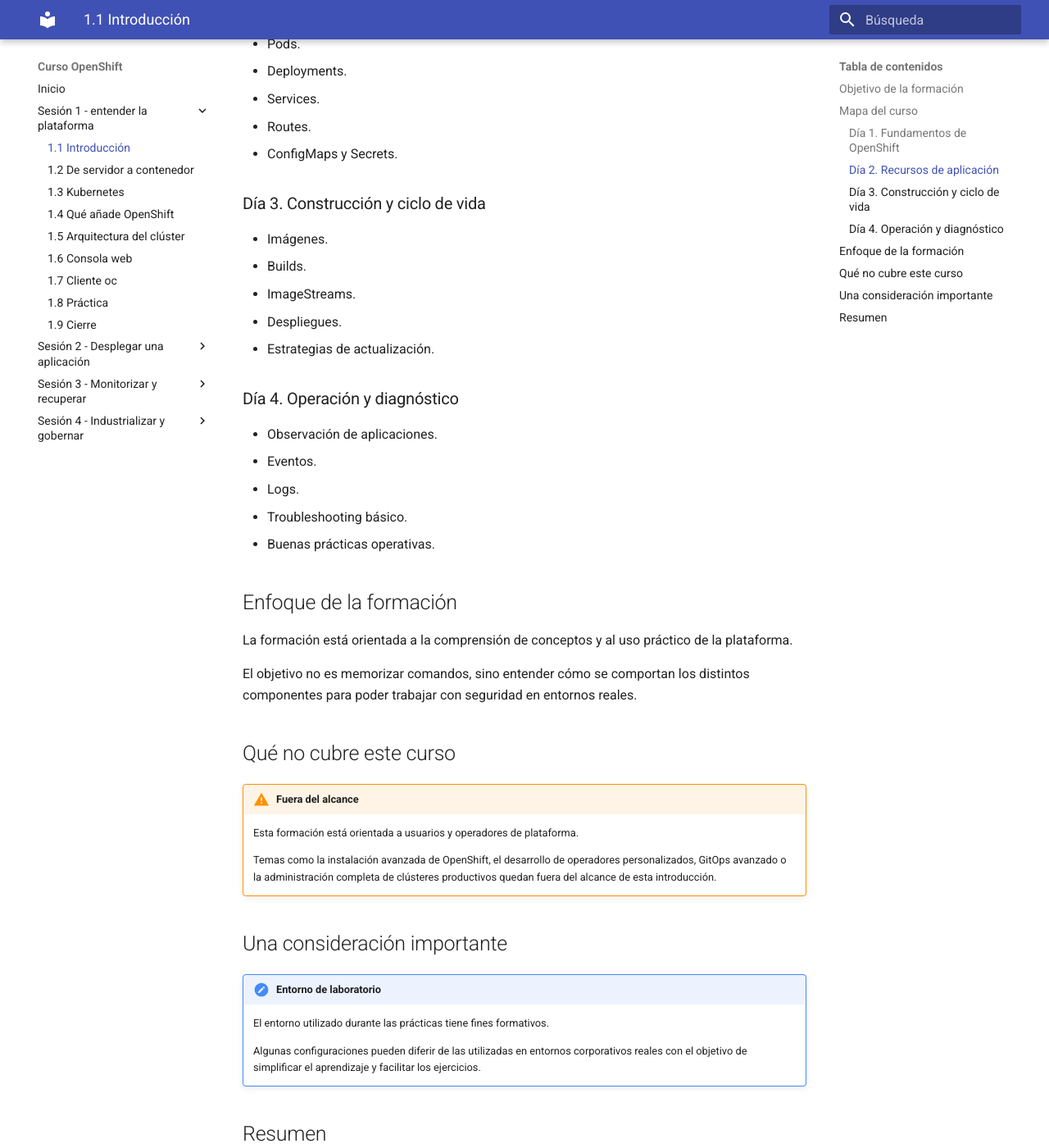
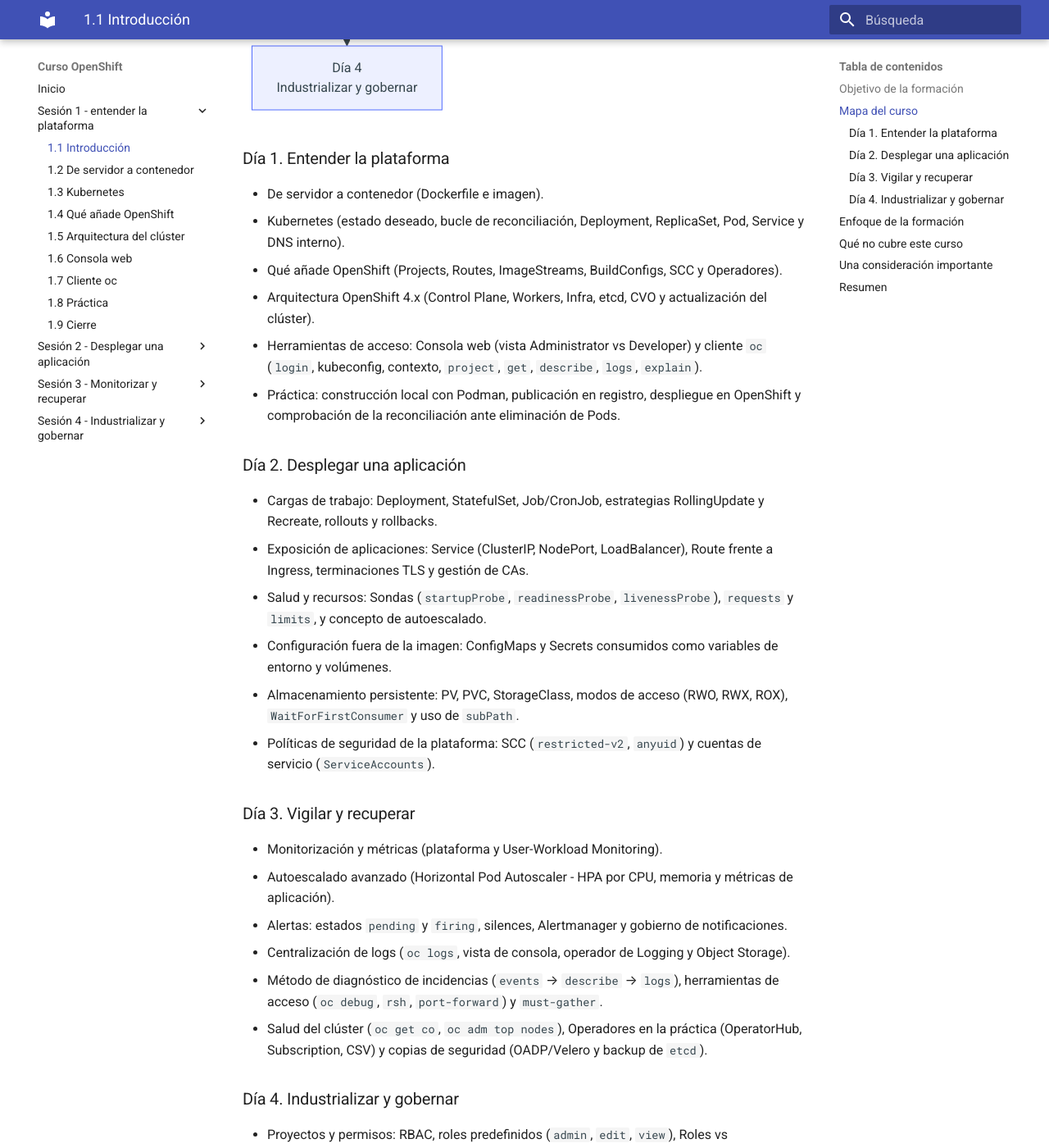
Before and after one commit to ieftraining/curso-openshift, an MkDocs documentation site: the page built from docs/sesion1/1.1 Introduccion.md, in a window 1280 px wide and 1400 px high, scrolled down 1329 px. Shown: the whole window at 82% size. Built offline with MkDocs 1.6.1 and Material for MkDocs 9.7.7, drawn with Linux system fonts in a browser that asks for light colours; some of the changed text lies outside the part shown.

Commit message:
Add files via upload

````diff
--- a/docs/sesion1/1.1 Introduccion.md
+++ b/docs/sesion1/1.1 Introduccion.md
@@ -2,7 +2,7 @@
 
 ## Objetivo de la formación
 
-El objetivo de este curso es proporcionar una visión práctica y realista de OpenShift como plataforma de ejecución y operación de aplicaciones basadas en contenedores..
+El objetivo de este curso es proporcionar una visión práctica y realista de OpenShift como plataforma de ejecución y operación de aplicaciones basadas en contenedores.
 
 Durante las distintas sesiones aprenderemos los conceptos fundamentales sobre los que se construye la plataforma, entenderemos cómo se organiza un clúster OpenShift y adquiriremos los conocimientos necesarios para desplegar, operar y diagnosticar aplicaciones dentro de un entorno empresarial.
 
@@ -23,49 +23,51 @@
 ## Mapa del curso
 
 ```mermaid
-flowchart LR
-
-    D1["Día 1<br/>Fundamentos de OpenShift"]
-    D2["Día 2<br/>Recursos de aplicación"]
-    D3["Día 3<br/>Construcción y ciclo de vida"]
-    D4["Día 4<br/>Operación y diagnóstico"]
+flowchart TD
+    D1["Día 1<br/>Entender la plataforma"]
+    D2["Día 2<br/>Desplegar una aplicación"]
+    D3["Día 3<br/>Vigilar y recuperar"]
+    D4["Día 4<br/>Industrializar y gobernar"]
 
     D1 --> D2
     D2 --> D3
     D3 --> D4
 ```
 
-### Día 1. Fundamentos de OpenShift
+### Día 1. Entender la plataforma
 
-- Contenedores.
-- Kubernetes.
-- Arquitectura OpenShift.
-- Herramientas de acceso y administración.
+- De servidor a contenedor (Dockerfile e imagen).
+- Kubernetes (estado deseado, bucle de reconciliación, Deployment, ReplicaSet, Pod, Service y DNS interno).
+- Qué añade OpenShift (Projects, Routes, ImageStreams, BuildConfigs, SCC y Operadores).
+- Arquitectura OpenShift 4.x (Control Plane, Workers, Infra, etcd, CVO y actualización del clúster).
+- Herramientas de acceso: Consola web (vista Administrator vs Developer) y cliente `oc` (`login`, kubeconfig, contexto, `project`, `get`, `describe`, `logs`, `explain`).
+- Práctica: construcción local con Podman, publicación en registro, despliegue en OpenShift y comprobación de la reconciliación ante eliminación de Pods.
 
-### Día 2. Recursos de aplicación
+### Día 2. Desplegar una aplicación
 
-- Projects.
-- Pods.
-- Deployments.
-- Services.
-- Routes.
-- ConfigMaps y Secrets.
+- Cargas de trabajo: Deployment, StatefulSet, Job/CronJob, estrategias RollingUpdate y Recreate, rollouts y rollbacks.
+- Exposición de aplicaciones: Service (ClusterIP, NodePort, LoadBalancer), Route frente a Ingress, terminaciones TLS y gestión de CAs.
+- Salud y recursos: Sondas (`startupProbe`, `readinessProbe`, `livenessProbe`), `requests` y `limits`, y concepto de autoescalado.
+- Configuración fuera de la imagen: ConfigMaps y Secrets consumidos como variables de entorno y volúmenes.
+- Almacenamiento persistente: PV, PVC, StorageClass, modos de acceso (RWO, RWX, ROX), `WaitForFirstConsumer` y uso de `subPath`.
+- Políticas de seguridad de la plataforma: SCC (`restricted-v2`, `anyuid`) y cuentas de servicio (`ServiceAccounts`).
 
-### Día 3. Construcción y ciclo de vida
+### Día 3. Vigilar y recuperar
 
-- Imágenes.
-- Builds.
-- ImageStreams.
-- Despliegues.
-- Estrategias de actualización.
+- Monitorización y métricas (plataforma y User-Workload Monitoring).
+- Autoescalado avanzado (Horizontal Pod Autoscaler - HPA por CPU, memoria y métricas de aplicación).
+- Alertas: estados `pending` y `firing`, silences, Alertmanager y gobierno de notificaciones.
+- Centralización de logs (`oc logs`, vista de consola, operador de Logging y Object Storage).
+- Método de diagnóstico de incidencias (`events` → `describe` → `logs`), herramientas de acceso (`oc debug`, `rsh`, `port-forward`) y `must-gather`.
+- Salud del clúster (`oc get co`, `oc adm top nodes`), Operadores en la práctica (OperatorHub, Subscription, CSV) y copias de seguridad (OADP/Velero y backup de `etcd`).
 
-### Día 4. Operación y diagnóstico
+### Día 4. Industrializar y gobernar
 
-- Observación de aplicaciones.
-- Eventos.
-- Logs.
-- Troubleshooting básico.
-- Buenas prácticas operativas.
+- Proyectos y permisos: RBAC, roles predefinidos (`admin`, `edit`, `view`), Roles vs ClusterRoles, ServiceAccounts para CI/CD, Proveedores de Identidad (IdP) y sincronización de grupos.
+- Gobernanza de recursos: `ResourceQuota`, `LimitRange`, overcommit, Calidad de Servicio (QoS), `nodeSelector` y Nodos de Infraestructura.
+- Aislamiento de red: `NetworkPolicy` y patrón Default Deny.
+- Registro y seguridad de imágenes: nomenclatura estándar, tag de commit SHA vs `latest`, ImageStreams y escaneo de vulnerabilidades (CVEs).
+- Construcción y automatización: BuildConfigs (S2I, Docker, Binary), promoción inmutable entre entornos, Pipelines (Tekton) y adopción ordenada en la organización.
 
 ## Enfoque de la formación
 
````
